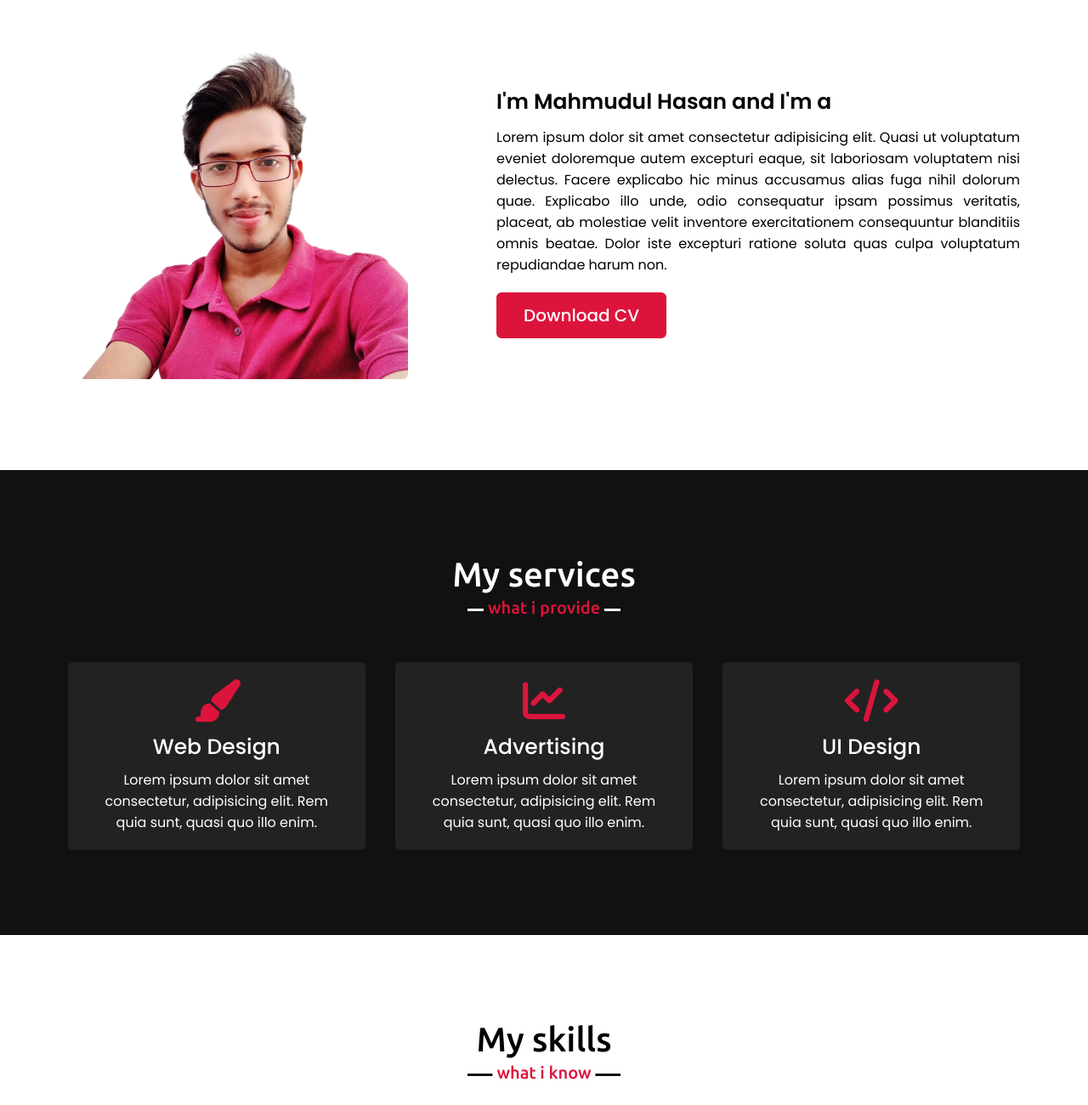
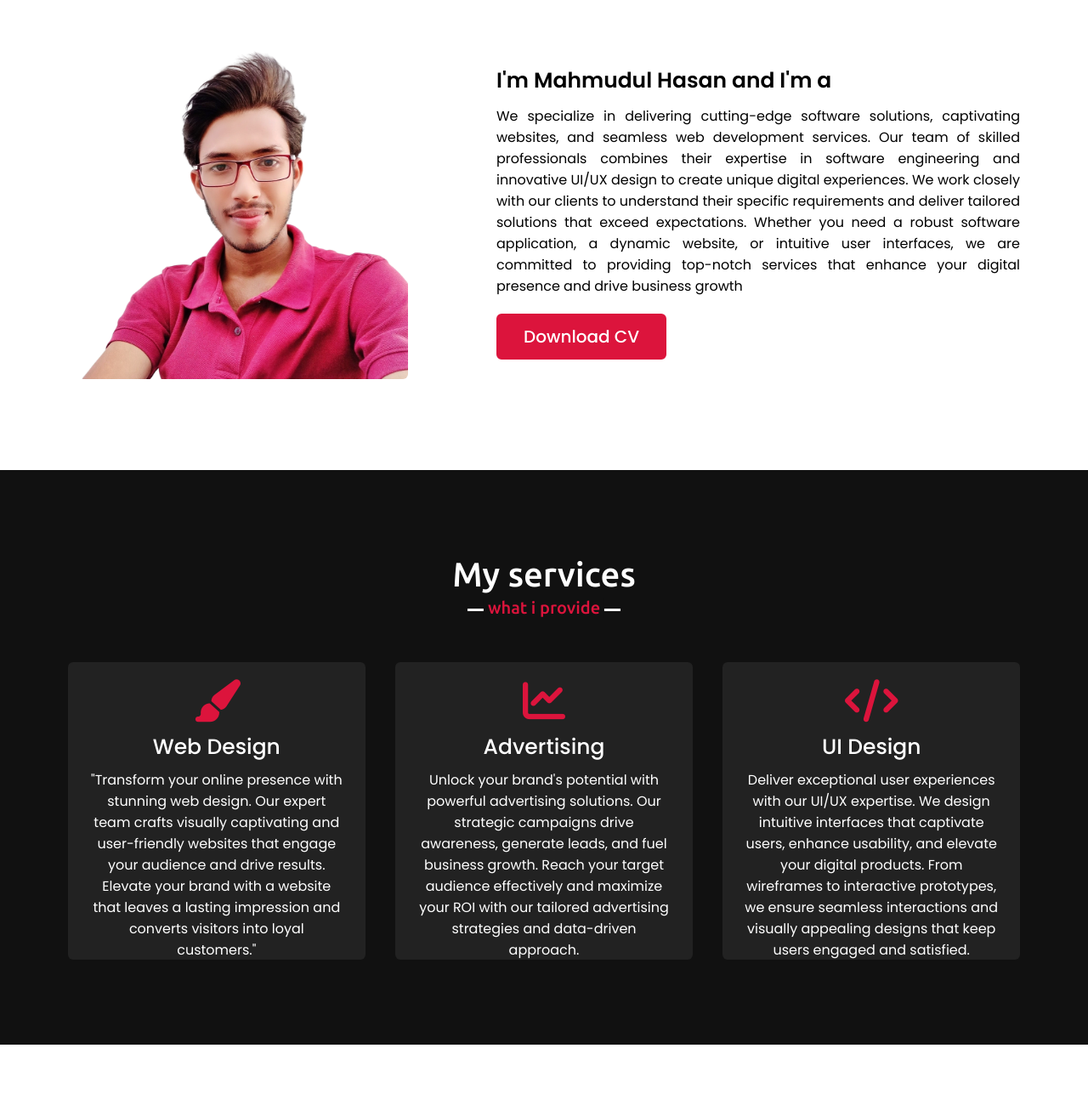
Before and after one commit to Mahmudul-Hasan-Shawon/super-solution.com, a plain HTML site: page index.html in a window 1280 px wide. Shown: the part 980-2280 px from the top of the page at 85% size. Drawn offline with nearby package versions, Linux system fonts and the light colour scheme; a script that the page names is missing.

Commit message:
text changes

```diff
--- a/index.html
+++ b/index.html
@@ -57,7 +57,7 @@
                 </div>
                 <div class="column right">
                     <div class="text">I'm Mahmudul Hasan and I'm a <span class="typing-2"></span></div>
-                    <p>Lorem ipsum dolor sit amet consectetur adipisicing elit. Quasi ut voluptatum eveniet doloremque autem excepturi eaque, sit laboriosam voluptatem nisi delectus. Facere explicabo hic minus accusamus alias fuga nihil dolorum quae. Explicabo illo unde, odio consequatur ipsam possimus veritatis, placeat, ab molestiae velit inventore exercitationem consequuntur blanditiis omnis beatae. Dolor iste excepturi ratione soluta quas culpa voluptatum repudiandae harum non.</p>
+                    <p>We specialize in delivering cutting-edge software solutions, captivating websites, and seamless web development services. Our team of skilled professionals combines their expertise in software engineering and innovative UI/UX design to create unique digital experiences. We work closely with our clients to understand their specific requirements and deliver tailored solutions that exceed expectations. Whether you need a robust software application, a dynamic website, or intuitive user interfaces, we are committed to providing top-notch services that enhance your digital presence and drive business growth</p>
                     <a href="#">Download CV</a>
                 </div>
             </div>
@@ -73,21 +73,21 @@
                     <div class="box">
                         <i class="fas fa-paint-brush"></i>
                         <div class="text">Web Design</div>
-                        <p>Lorem ipsum dolor sit amet consectetur, adipisicing elit. Rem quia sunt, quasi quo illo enim.</p>
+                        <p>"Transform your online presence with stunning web design. Our expert team crafts visually captivating and user-friendly websites that engage your audience and drive results. Elevate your brand with a website that leaves a lasting impression and converts visitors into loyal customers."</p>
                     </div>
                 </div>
                 <div class="card">
                     <div class="box">
                         <i class="fas fa-chart-line"></i>
                         <div class="text">Advertising</div>
-                        <p>Lorem ipsum dolor sit amet consectetur, adipisicing elit. Rem quia sunt, quasi quo illo enim.</p>
+                        <p>Unlock your brand's potential with powerful advertising solutions. Our strategic campaigns drive awareness, generate leads, and fuel business growth. Reach your target audience effectively and maximize your ROI with our tailored advertising strategies and data-driven approach.</p>
                     </div>
                 </div>
                 <div class="card">
                     <div class="box">
                         <i class="fas fa-code"></i>
                         <div class="text">UI Design</div>
-                        <p>Lorem ipsum dolor sit amet consectetur, adipisicing elit. Rem quia sunt, quasi quo illo enim.</p>
+                        <p>Deliver exceptional user experiences with our UI/UX expertise. We design intuitive interfaces that captivate users, enhance usability, and elevate your digital products. From wireframes to interactive prototypes, we ensure seamless interactions and visually appealing designs that keep users engaged and satisfied.</p>
                     </div>
                 </div>
                </div>
@@ -183,7 +183,7 @@
             <div class="contact-content">
                 <div class="column left">
                     <div class="text">Get in Touch</div>
-                    <p>Lorem, ipsum dolor sit amet consectetur adipisicing elit. Dignissimos harum corporis fuga corrupti. Doloribus quis soluta nesciunt veritatis vitae nobis?</p>
+                    <p>We'd love to hear from you! Get in touch with us today to discuss your IT needs and how we can help. Contact us  or email us. We look forward to collaborating with you and finding the perfect solutions for your business.</p>
                     <div class="icons">
                         <div class="row">
                             <i class="fas fa-user"></i>
--- a/style.css
+++ b/style.css
@@ -269,6 +269,7 @@ section .title::after{
 }
 .services .serv-content .card{
     width: calc(33% - 20px);
+    height: 350px;
     background: #222;
     text-align: center;
     border-radius: 6px;
@@ -289,6 +290,10 @@ section .title::after{
     font-size: 50px;
     color: crimson;
     transition: color 0.3s ease;
+    -webkit-transition: color 0.3s ease;
+    -moz-transition: color 0.3s ease;
+    -ms-transition: color 0.3s ease;
+    -o-transition: color 0.3s ease;
 }
 .services .serv-content .card:hover i{
     color: #fff;
```
